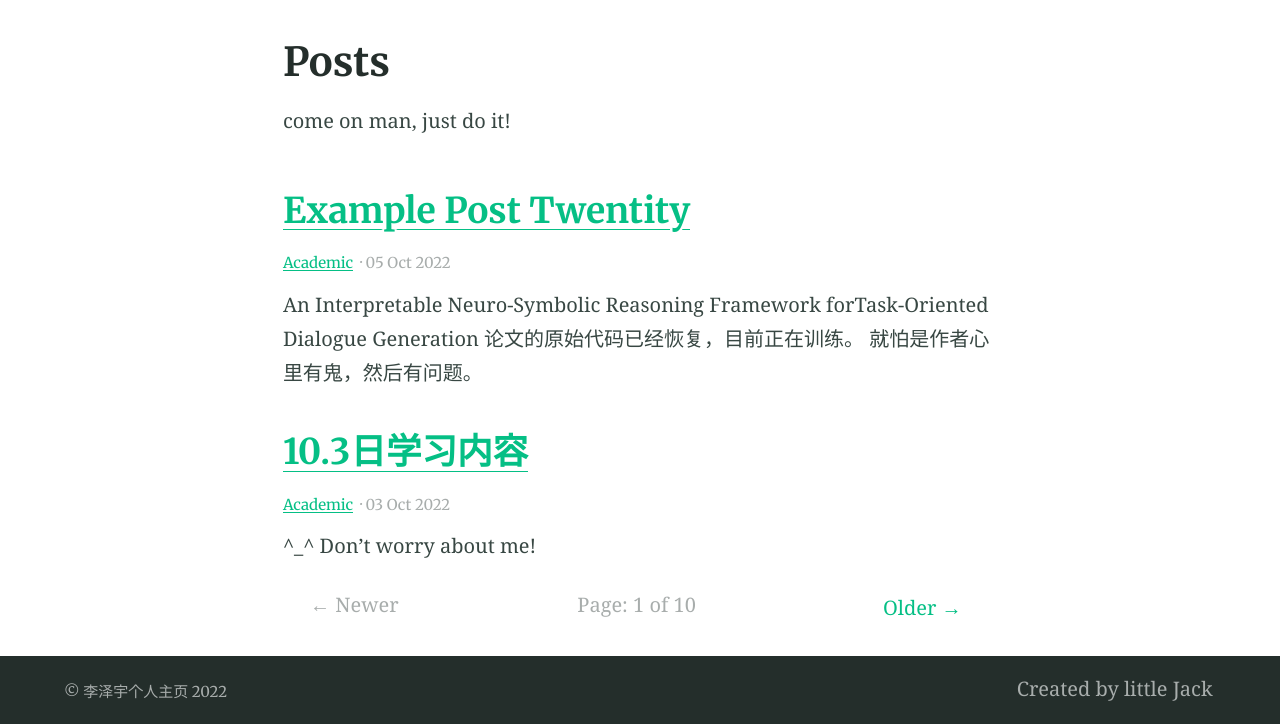
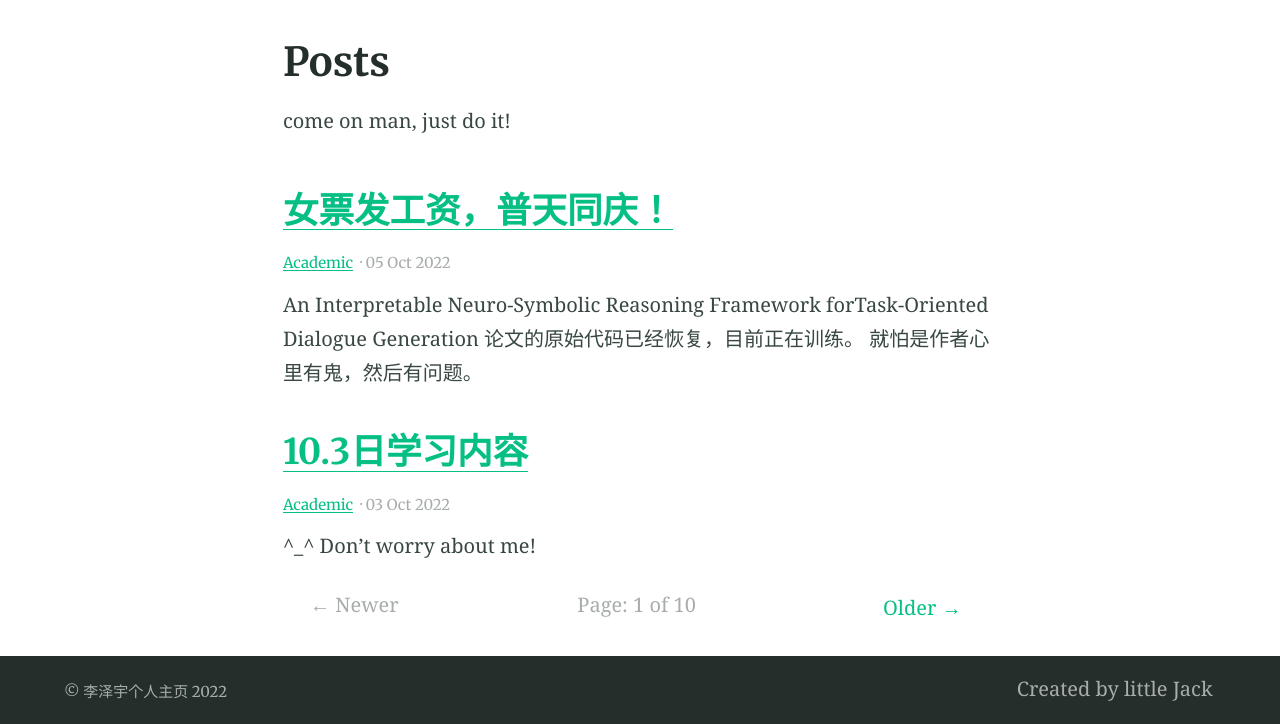
Before and after one commit to lizeyujack/lizeyujack.github.io, a Jekyll site: the page built from blog/index.html, in a window 1280 px wide. Shown: the part 424-1148 px from the top of the page. Built offline with Jekyll 4.4.1, drawn with Linux system fonts in a browser that asks for light colours; the list of posts is cut into pages by our own code.

Commit message:
Update 2022-10-05-example-post-twentity.md

```diff
--- a/_posts/2022-10-05-example-post-twentity.md
+++ b/_posts/2022-10-05-example-post-twentity.md
@@ -1,6 +1,6 @@
 ---
 
-title:
+title: 女票发工资，普天同庆！
 categories:
 - Academic
 feature_image: "https://user-images.githubusercontent.com/53364734/192078882-190b1b14-a1ee-4590-ac1f-56ac81ffeb56.png"
```
